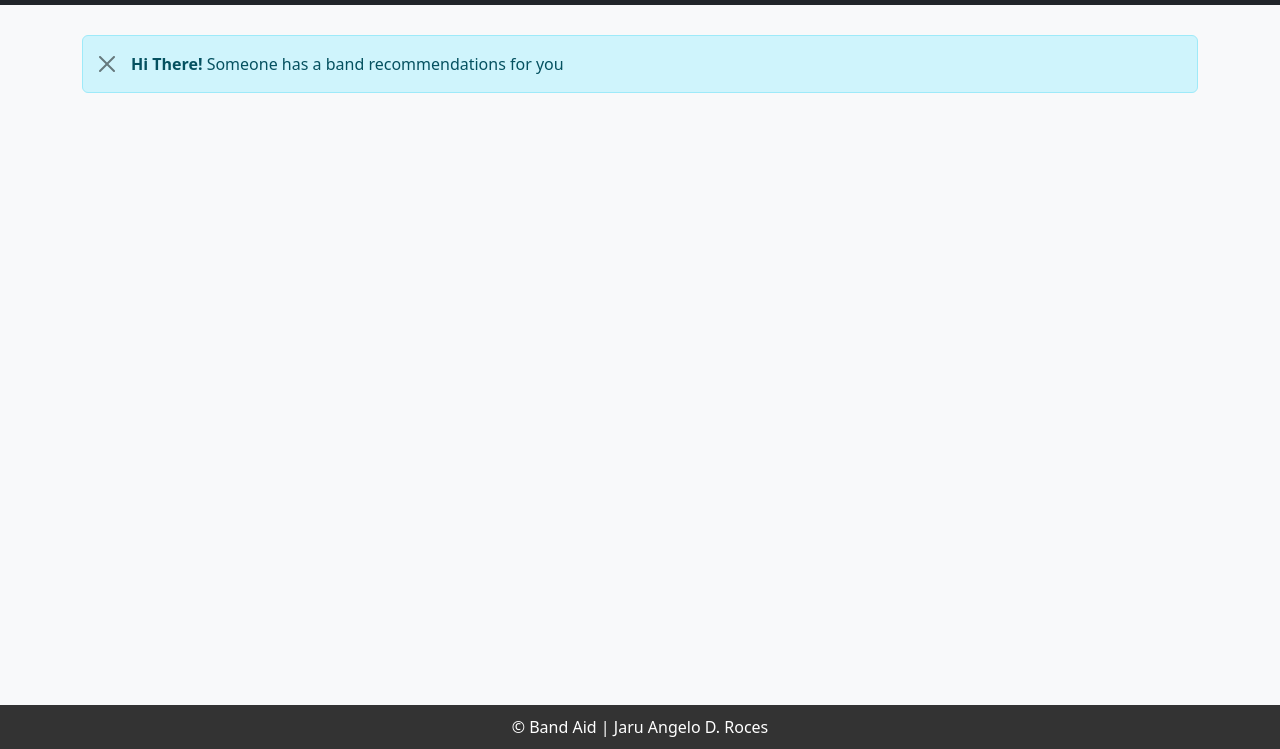
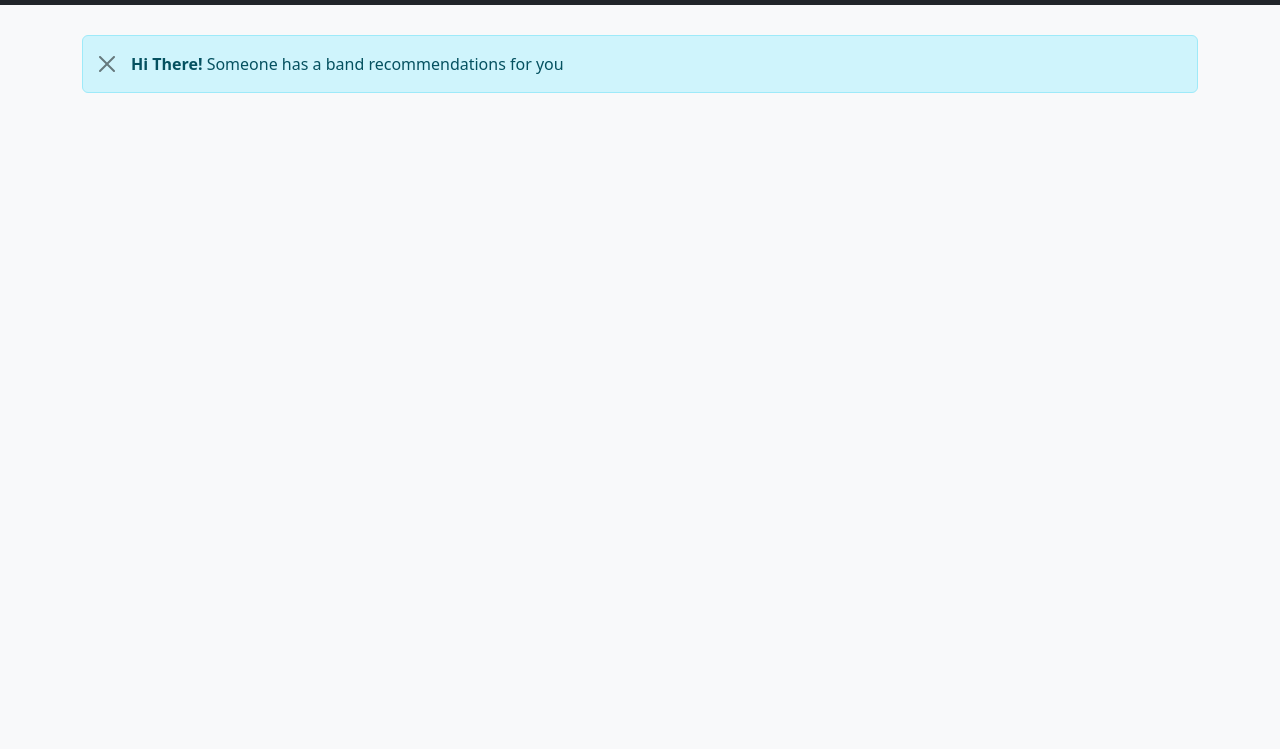
Before and after one commit to jrnglo/Bandaks, a plain HTML site: page bands.html in a window 1280 px wide. Shown: the part 51-800 px from the top of the page. Drawn offline with nearby package versions, Linux system fonts and the light colour scheme.

Commit message:
Update bands.html

```diff
--- a/bands.html
+++ b/bands.html
@@ -55,16 +55,6 @@
 
         .selected-card {
             background-color: #cce5ff;
-        }
-
-        footer {
-            position: fixed;
-            bottom: 0;
-            width: 100%;
-            background-color: #333;
-            color: white;
-            text-align: center;
-            padding: 10px;
         }
         @media (max-width: 768px) {
             .container {
@@ -197,8 +187,5 @@
             }
         });
     </script>
-    <footer>
-        &copy; Band Aid | Jaru Angelo D. Roces
-    </footer>
 </body>
 </html>
```
